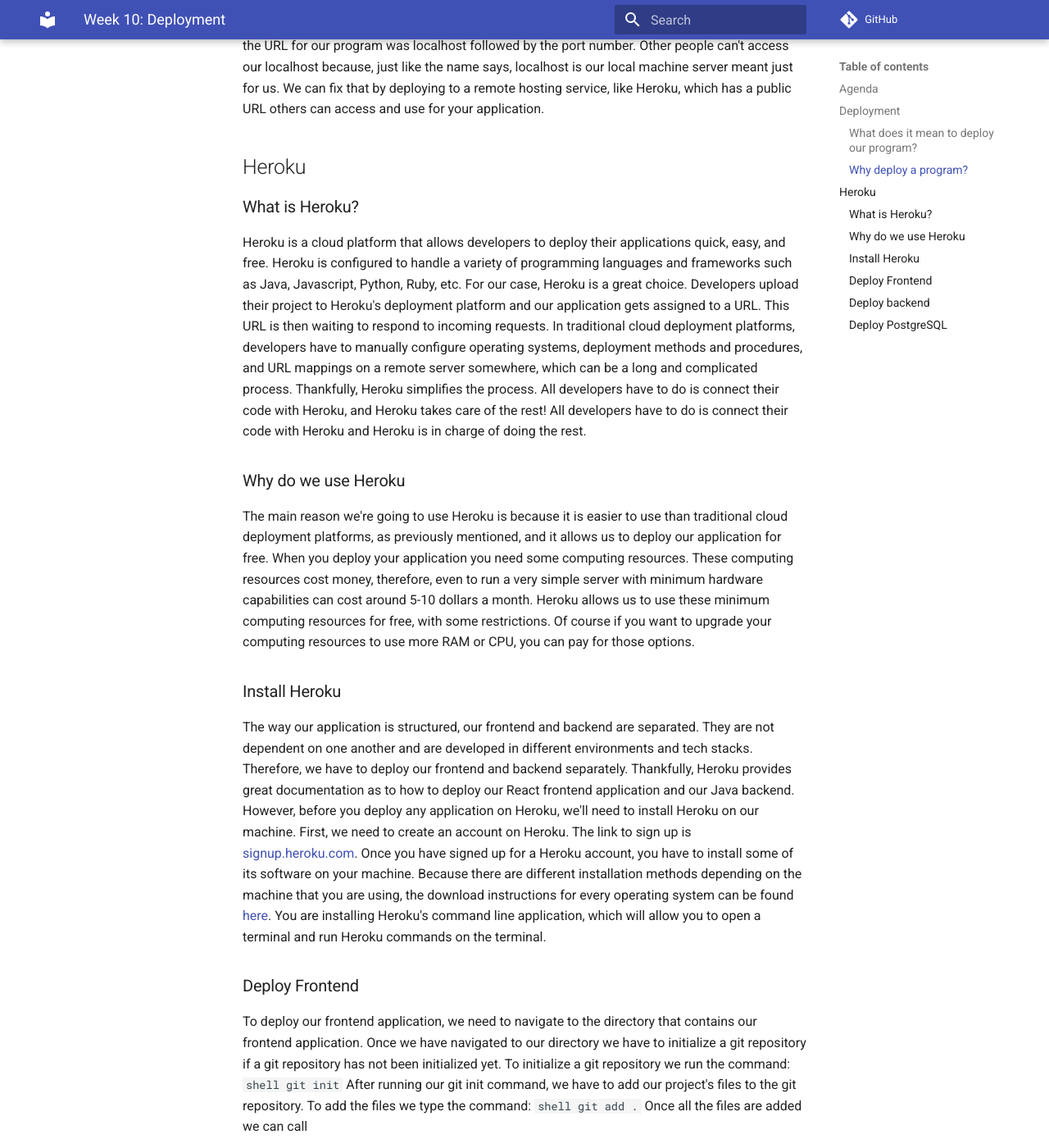
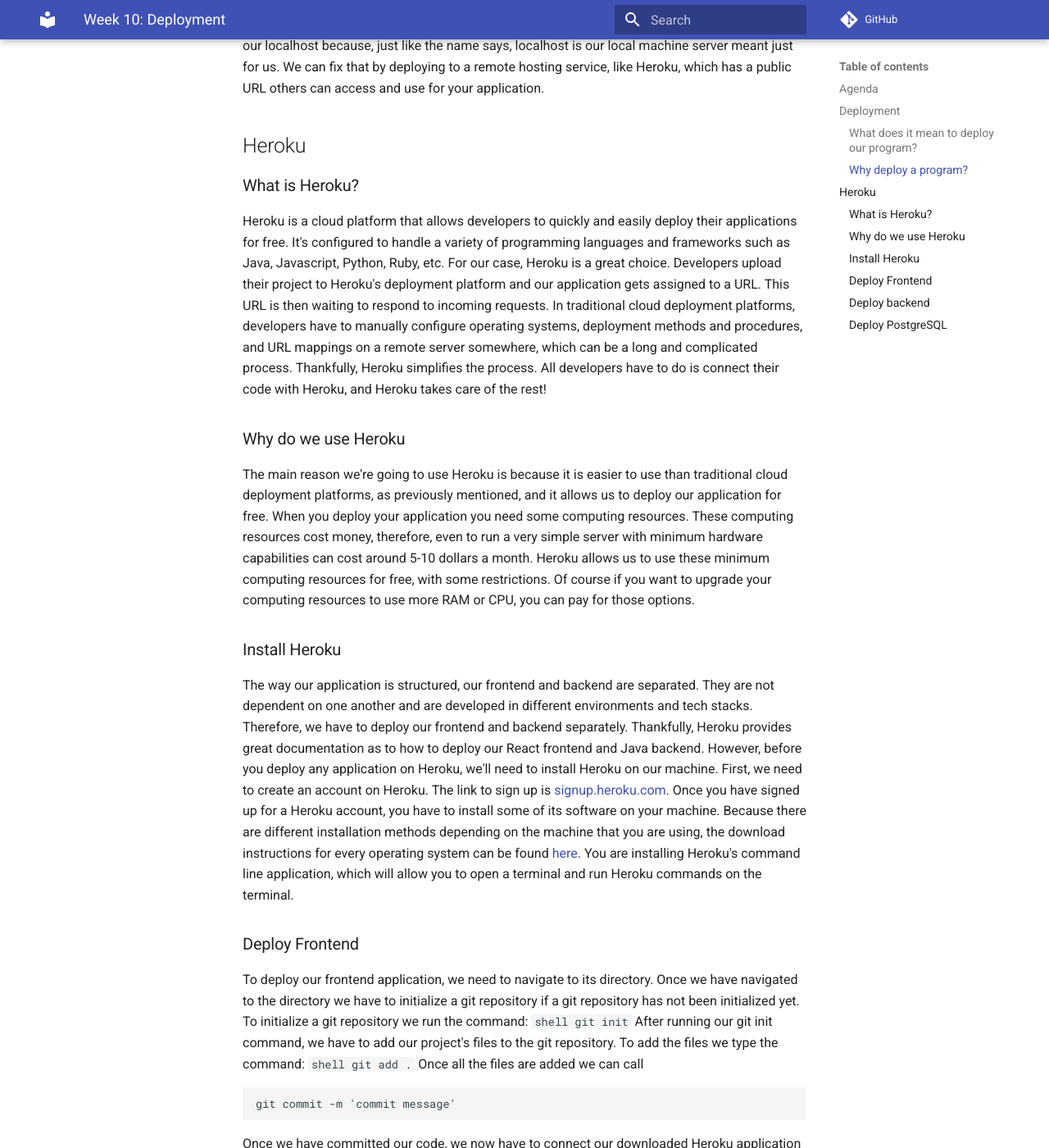
Before and after one commit to Code-4-Community/learning-resources, an MkDocs documentation site: the page built from docs/jumpstart/week-10.md, in a window 1280 px wide and 1400 px high, scrolled down 1050 px. Shown: the whole window at 82% size. Built offline with MkDocs 1.6.1 and Material for MkDocs 9.7.7, drawn with Linux system fonts in a browser that asks for light colours; comment, search, counter and statistics services are not loaded; some of the changed text lies outside the part shown.

Commit message:
Applied Conner's grammar revisions of the second draft
Co-authored-by: Conner Nilsen <connernilsen@gmail.com>

````diff
--- a/docs/jumpstart/week-10.md
+++ b/docs/jumpstart/week-10.md
@@ -17,7 +17,7 @@
 
 ### What does it mean to deploy our program?
 
-Deploying a program is the act of making a program publicly accessible on the internet through a URL. A program that is deployed is running on either a remote or local server. A server is basically a machine that is running a program waiting for requests. The server that your program is deployed on is running your program and once the URL that maps to your program is requested, the server is in charge of performing the specified actions that you want it to do based on the request URL that you provided.
+Deploying a program is the act of making a program publicly accessible on the internet through a URL. A program that is deployed is running on either a remote or local server. A server is basically a machine that is running a program waiting for requests. The server that your program is deployed on is running your program, and once the URL that maps to your program is requested, the server is in charge of performing whatever operations you programmed it to do!
 
 ### Why deploy a program?
 
@@ -26,17 +26,16 @@
 ## Heroku
 
 ### What is Heroku?
-Heroku is a cloud platform that allows developers to deploy their applications quick, easy, and free. Heroku is configured to handle a variety of programming languages and frameworks such as Java, Javascript, Python, Ruby, etc. For our case, Heroku is a great choice. Developers upload their project to Heroku's deployment platform and our application gets assigned to a URL. This URL is then waiting to respond to incoming requests. In traditional cloud deployment platforms, developers have to manually configure operating systems, deployment methods and procedures, and URL mappings on a remote server somewhere, which can be a long and complicated process. Thankfully, Heroku simplifies the process. All developers have to do is connect their code with Heroku, and Heroku takes care of the rest!
-  All developers have to do is connect their code with Heroku and Heroku is in charge of doing the rest.
+Heroku is a cloud platform that allows developers to quickly and easily deploy their applications for free. It's configured to handle a variety of programming languages and frameworks such as Java, Javascript, Python, Ruby, etc. For our case, Heroku is a great choice. Developers upload their project to Heroku's deployment platform and our application gets assigned to a URL. This URL is then waiting to respond to incoming requests. In traditional cloud deployment platforms, developers have to manually configure operating systems, deployment methods and procedures, and URL mappings on a remote server somewhere, which can be a long and complicated process. Thankfully, Heroku simplifies the process. All developers have to do is connect their code with Heroku, and Heroku takes care of the rest!
 
 ### Why do we use Heroku
 The main reason we're going to use Heroku is because it is easier to use than traditional cloud deployment platforms, as previously mentioned, and it allows us to deploy our application for free. When you deploy your application you need some computing resources. These computing resources cost money, therefore, even to run a very simple server with minimum hardware capabilities can cost around 5-10 dollars a month. Heroku allows us to use these minimum computing resources for free, with some restrictions. Of course if you want to upgrade your computing resources to use more RAM or CPU, you can pay for those options.
 
 ### Install Heroku
-The way our application is structured, our frontend and backend are separated. They are not dependent on one another and are developed in different environments and tech stacks. Therefore, we have to deploy our frontend and backend separately. Thankfully, Heroku provides great documentation as to how to deploy our React frontend application and our Java backend. However, before you deploy any application on Heroku, we'll need to install Heroku on our machine. First, we need to create an account on Heroku. The link to sign up is [signup.heroku.com](https://signup.heroku.com/). Once you have signed up for a Heroku account, you have to install some of its software on your machine. Because there are different installation methods depending on the machine that you are using, the download instructions for every operating system can be found [here](https://devcenter.heroku.com/articles/heroku-cli). You are installing Heroku's command line application, which will allow you to open a terminal and run Heroku commands on the terminal.
+The way our application is structured, our frontend and backend are separated. They are not dependent on one another and are developed in different environments and tech stacks. Therefore, we have to deploy our frontend and backend separately. Thankfully, Heroku provides great documentation as to how to deploy our React frontend and Java backend. However, before you deploy any application on Heroku, we'll need to install Heroku on our machine. First, we need to create an account on Heroku. The link to sign up is [signup.heroku.com](https://signup.heroku.com/). Once you have signed up for a Heroku account, you have to install some of its software on your machine. Because there are different installation methods depending on the machine that you are using, the download instructions for every operating system can be found [here](https://devcenter.heroku.com/articles/heroku-cli). You are installing Heroku's command line application, which will allow you to open a terminal and run Heroku commands on the terminal.
 
 ### Deploy Frontend
-To deploy our frontend application, we need to navigate to the directory that contains our frontend application. Once we have navigated to our directory we have to initialize a git repository if a git repository has not been initialized yet. To initialize a git repository we run the command:
+To deploy our frontend application, we need to navigate to its directory. Once we have navigated to the directory we have to initialize a git repository if a git repository has not been initialized yet. To initialize a git repository we run the command:
  ```shell
  git init
  ```
@@ -93,18 +92,18 @@
 
 ``` xml
 <plugin>
-        <!-- Maven's plugin for copying our dependencies below into our executable Jar file. -->
-        <groupId>org.apache.maven.plugins</groupId>
-        <artifactId>maven-dependency-plugin</artifactId>
-        <version>3.0.1</version>
-        <executions>
-          <execution>
-            <id>copy-dependencies</id>
-            <phase>package</phase>
-            <goals><goal>copy-dependencies</goal></goals>
-          </execution>
-        </executions>
-      </plugin>
+    <!-- Maven's plugin for copying our dependencies below into our executable Jar file. -->
+    <groupId>org.apache.maven.plugins</groupId>
+    <artifactId>maven-dependency-plugin</artifactId>
+    <version>3.0.1</version>
+    <executions>
+      <execution>
+        <id>copy-dependencies</id>
+        <phase>package</phase>
+        <goals><goal>copy-dependencies</goal></goals>
+      </execution>
+    </executions>
+  </plugin>
 ```
 
 
````
Also changed, not shown: other parts of docs/jumpstart/week-10.md (+2 -2 lines).
